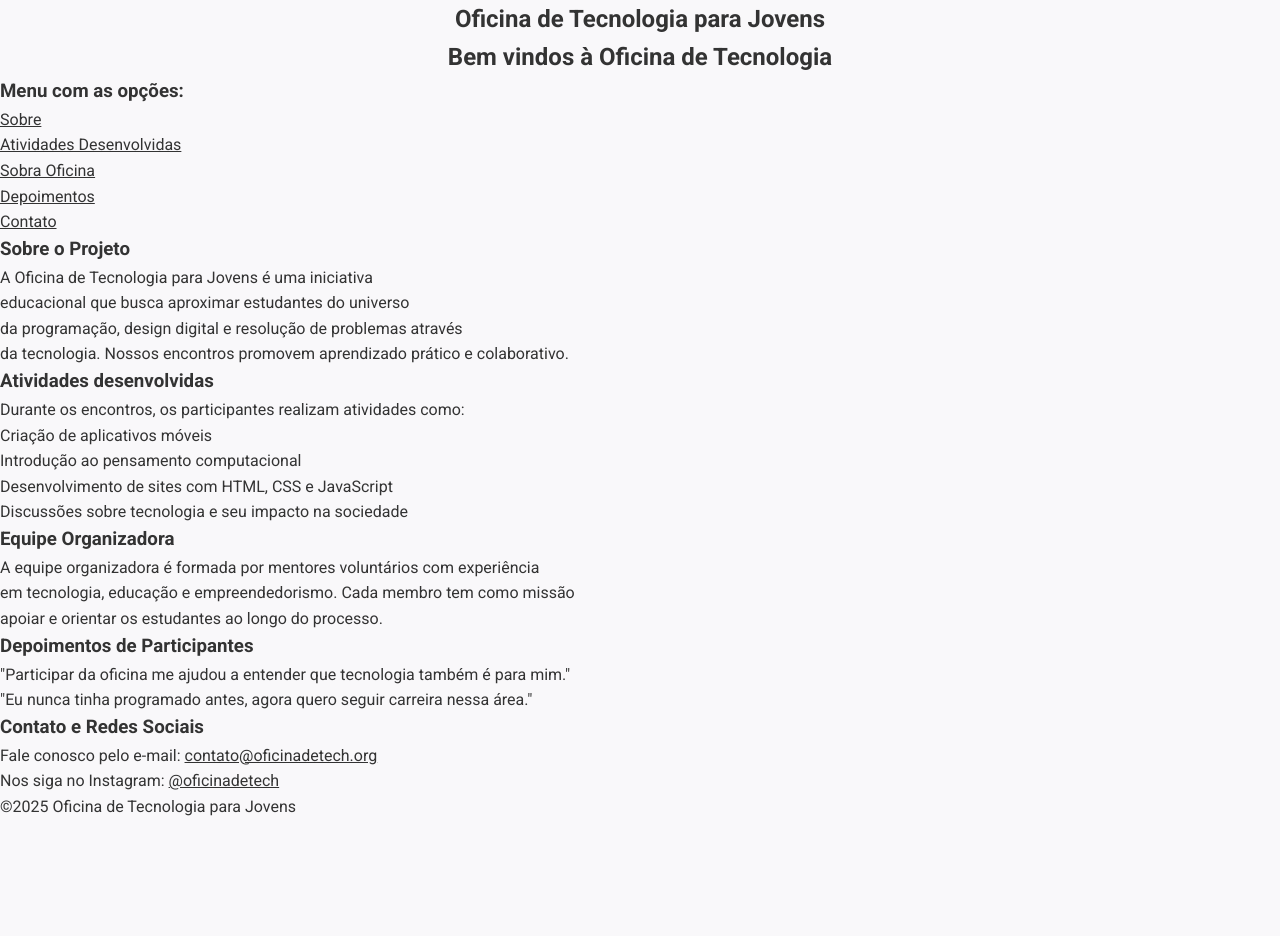
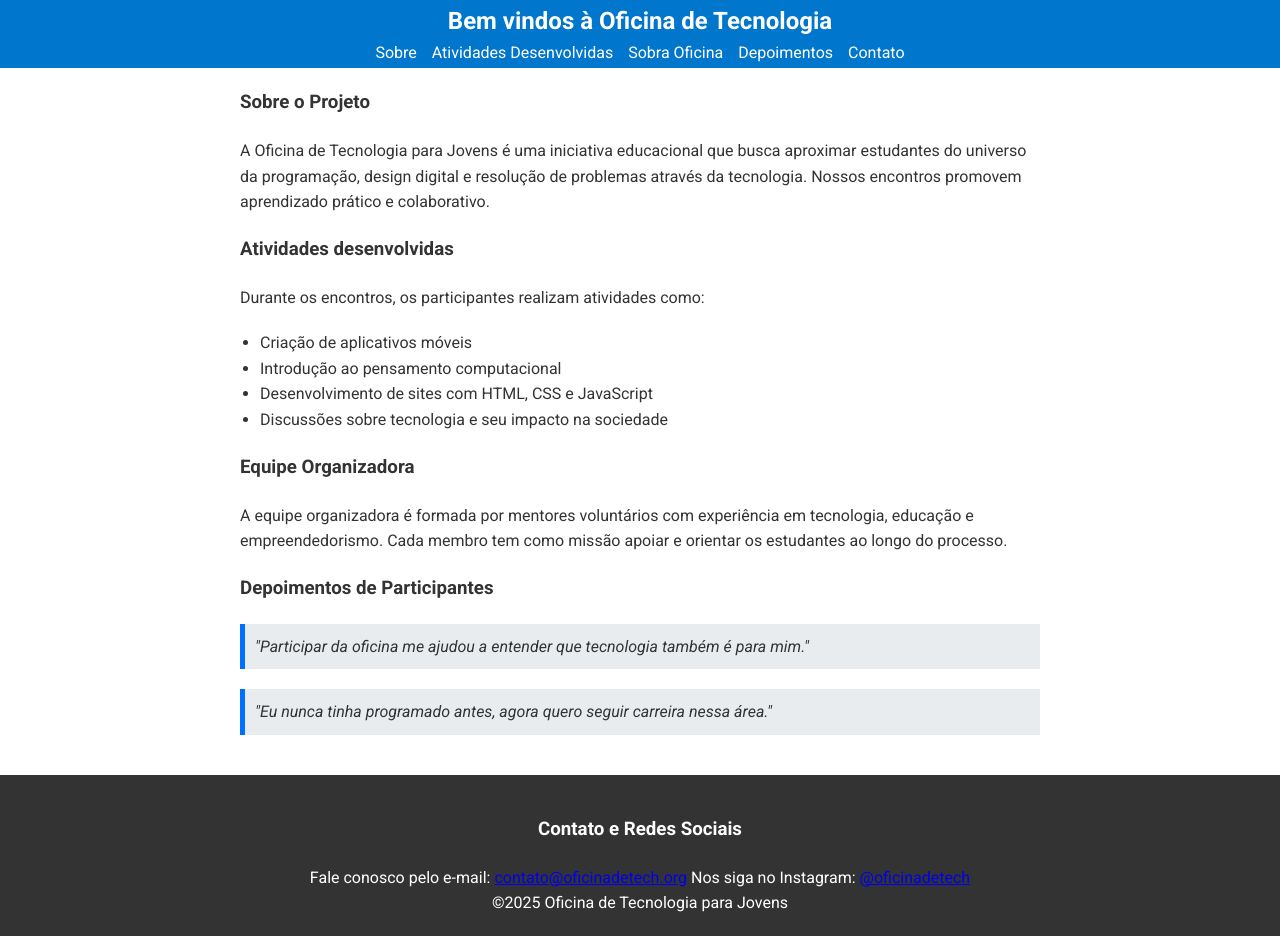
Before and after one commit to IFSPBRA-LPW/tags-semanticas-Felps1910, a plain HTML site: page index.html in a window 1280 px wide. Before the commit the page ends 819 px from the top, so only its background shows below. Drawn offline with Linux system fonts and the light colour scheme.

Commit message:
site estilizado

```diff
--- a/index.html
+++ b/index.html
@@ -7,34 +7,31 @@
     <link rel="stylesheet" href="./styles/index.css">
 </head>
 <body>
-    <header class= "header-container">
-        <h2>Oficina de Tecnologia para Jovens</h2>
+    <header class="header-container">
         <h2>Bem vindos à Oficina de Tecnologia</h2>
+        <nav>
+            <ul>
+                <li><a class="link" href="#sobre">Sobre</a></li>
+                <li><a class="link" href="#atividades">Atividades Desenvolvidas</a></li>
+                <li><a class="link" href="#equipe">Sobra Oficina</a></li>
+                <li><a class="link" href="#depoimentos"> Depoimentos</a></li>
+                <li><a class="link" href="#contato">Contato</a></li>
+            </ul>
+        </nav>
     </header>
-
-    <nav>
-        <h3>Menu com as opções:</h3>
-        <ul>
-            <li><a href="#sobre">Sobre</a></li>
-            <li><a href="#atividades">Atividades Desenvolvidas</a></li>
-            <li><a href="#equipe">Sobra Oficina</a></li>
-            <li><a href="#depoimentos"> Depoimentos</a></li>
-            <li><a href="#contato">Contato</a></li>
-        </ul>
-    </nav>
     <main>
         <section id="sobre">
-            <h3>Sobre o Projeto</h3>
-            <p>A Oficina de Tecnologia para Jovens é uma iniciativa<br>
-                educacional que busca aproximar estudantes do universo<br>
-                da programação, design digital e resolução de problemas através<br>
+            <h3 class="subtitle">Sobre o Projeto</h3>
+            <p>A Oficina de Tecnologia para Jovens é uma iniciativa
+                educacional que busca aproximar estudantes do universo
+                da programação, design digital e resolução de problemas através
                 da tecnologia. Nossos encontros promovem aprendizado prático e colaborativo.
             </p>
         </section>
         <section id="atividades">
-            <h3>Atividades desenvolvidas</h3>
+            <h3 class="subtitle">Atividades desenvolvidas</h3>
             <p>Durante os encontros, os participantes realizam atividades como:</p>
-            <ul>
+            <ul class="list-ativ">
                 <li>Criação de aplicativos móveis</li>
                 <li>Introdução ao pensamento computacional</li>
                 <li>Desenvolvimento de sites com HTML, CSS e JavaScript</li>
@@ -42,24 +39,24 @@
             </ul>
         </section>
         <section id="equipe">
-            <h3>Equipe Organizadora</h3>
-            <p>A equipe organizadora é formada por mentores voluntários com experiência<br>
-                em tecnologia, educação e empreendedorismo. Cada membro tem como missão<br>
+            <h3 class="subtitle">Equipe Organizadora</h3>
+            <p>A equipe organizadora é formada por mentores voluntários com experiência
+                em tecnologia, educação e empreendedorismo. Cada membro tem como missão
                 apoiar e orientar os estudantes ao longo do processo.
             </p>
         </section>
-    </main>
     <aside>
         <section id="depoimentos">
-            <h3>Depoimentos de Participantes</h3>
-            <blockquote>"Participar da oficina me ajudou a entender que tecnologia também é para mim."</blockquote>
-            <blockquote>"Eu nunca tinha programado antes, agora quero seguir carreira nessa área."</blockquote>
+            <h3 class="subtitle">Depoimentos de Participantes</h3>
+            <blockquote class="citacoes">"Participar da oficina me ajudou a entender que tecnologia também é para mim."</blockquote>
+            <blockquote class="citacoes">"Eu nunca tinha programado antes, agora quero seguir carreira nessa área."</blockquote>
         </section>
     </aside>
+    </main>
     <footer>
         <section id="contato">
-            <h3>Contato e Redes Sociais</h3>
-            <p>Fale conosco pelo e-mail: <a href="mailto:contato@oficinadetech.org">contato@oficinadetech.org</a><br>
+            <h3 class="subtitle">Contato e Redes Sociais</h3>
+            <p>Fale conosco pelo e-mail: <a href="mailto:contato@oficinadetech.org">contato@oficinadetech.org</a>
                 Nos siga no Instagram: <a href="https://instagram.com/oficinadetech" target="_blank">@oficinadetech</a>
             </p>
             <p>©2025 Oficina de Tecnologia para Jovens</p>
--- a/styles/index.css
+++ b/styles/index.css
@@ -4,13 +4,55 @@
     font-family: "Roboto", sans-serif;
     margin: 0;
     padding: 0;
-    color : #333333;
-    background-color: #f9f8fA;
     line-height: 1.6;
 }
-
+body{
+    background-color:white;
+    color: #333;
+    line-height:1.6;
+}
+main{
+    margin: auto;
+    max-width: 800px;
+}
 .header-container{
     background-color: #0077cc;
-    color: #ffffff;
+    color:white;
     text-align: center;
+    padding: 2px;
 }
+.link{
+    color: white;
+    text-decoration: none;
+}
+.link:hover{
+    color:rgb(30, 201, 207);
+}
+nav ul{
+    list-style: none;
+    display: flex;
+    justify-content: center;
+    gap: 15px;
+}
+
+.subtitle{
+    margin: 20px 0px;
+}
+.list-ativ{
+    margin: 20px;
+}
+
+.citacoes{
+    background-color: #e9ecef;
+    border-left: 5px solid rgb(0, 110, 255);
+    margin-bottom: 20px;
+    padding: 10px;
+    font-style: italic;
+}
+footer{
+    color: white;
+    text-align: center;
+    background-color: #333333;
+    padding: 20px;
+    margin-top: 40px
+}
```
